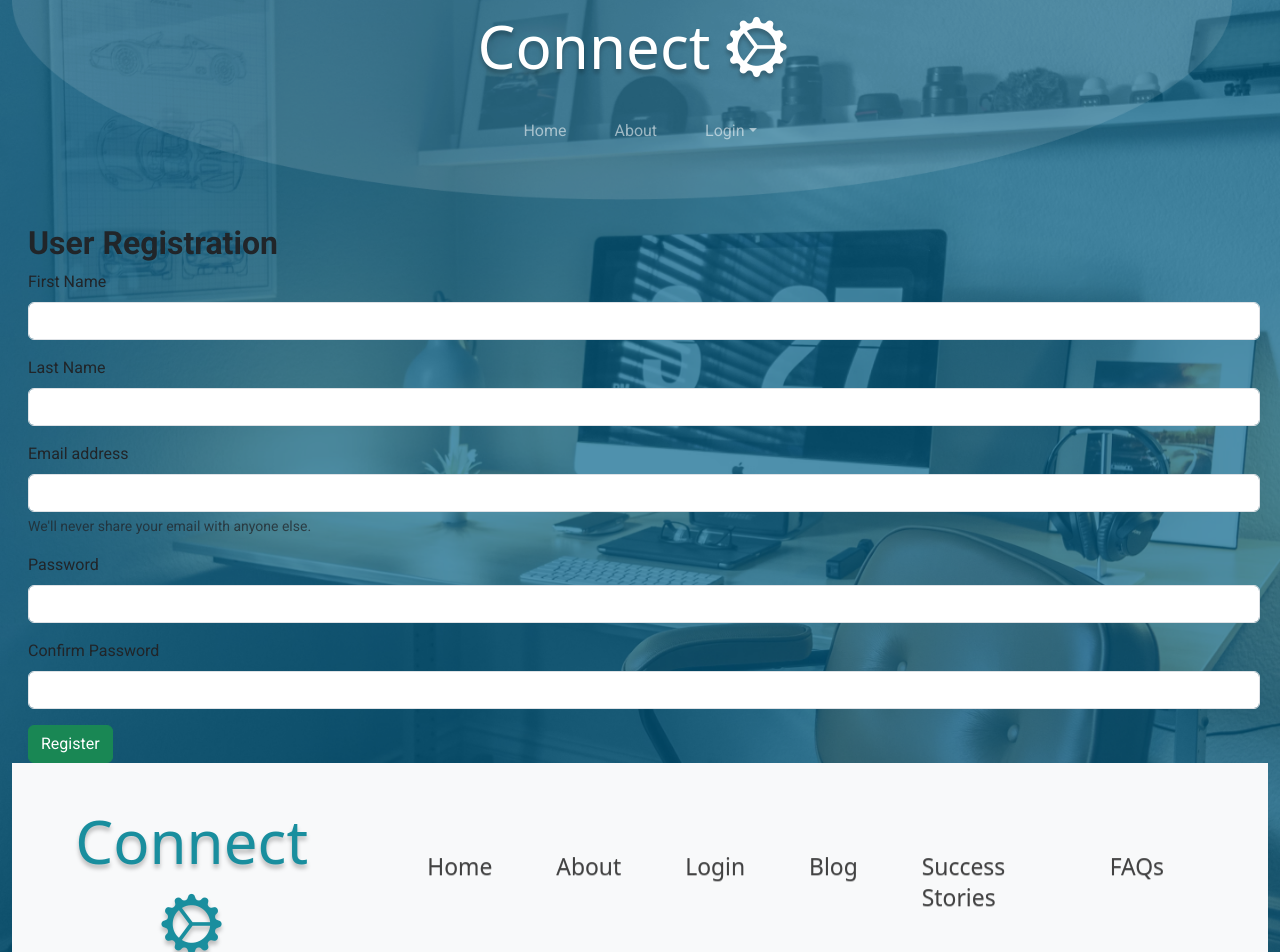
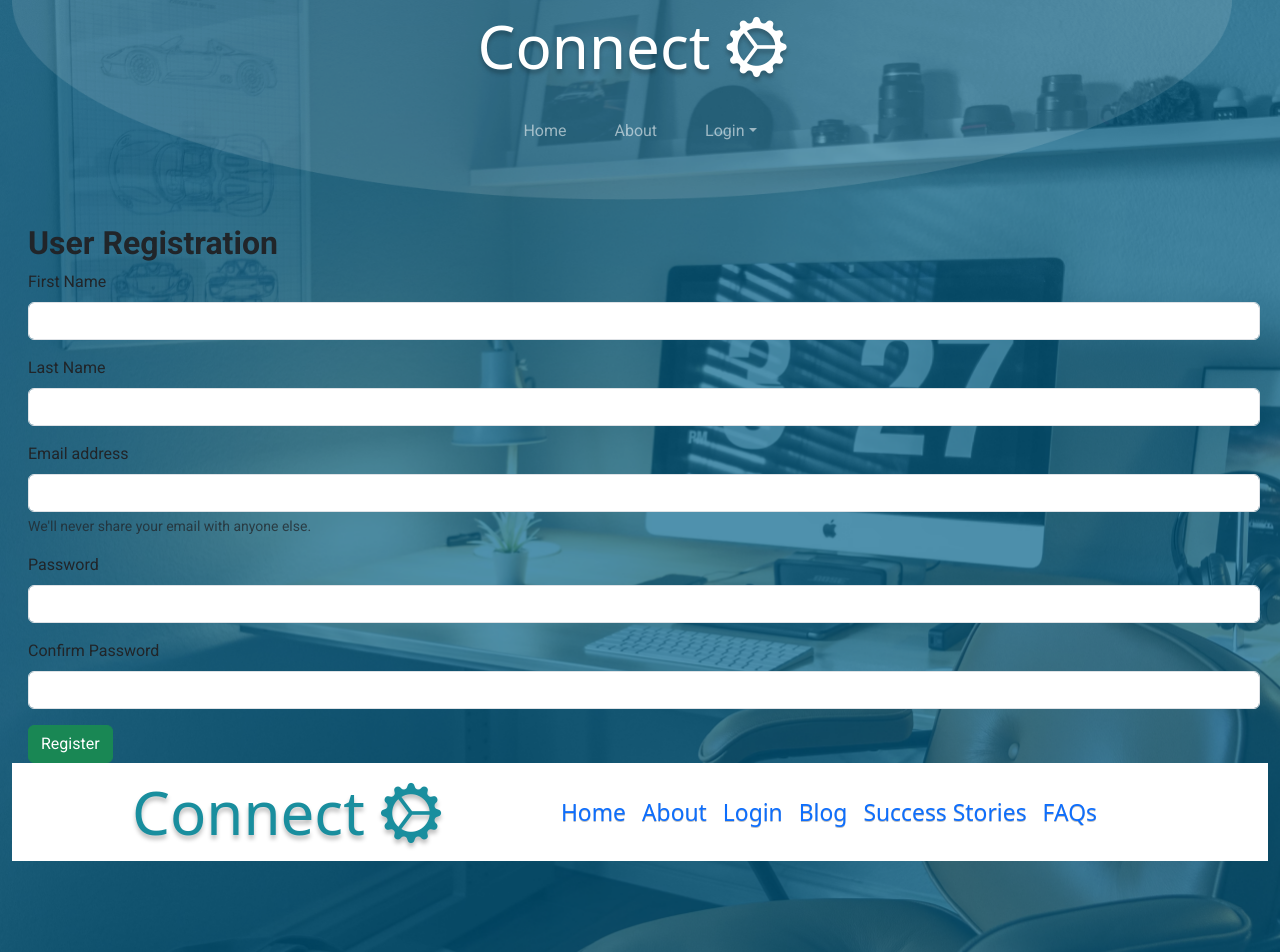
Before and after one commit to AnandRPSICS/Marketplace_freelancers_Frontend, a React (Create React App) app: page /user-register in a window 1280 px wide. Shown: the top 952 px of the page. Built offline with nearby package versions, Linux system fonts and the light colour scheme.

Commit message:
home page modified

```diff
--- a/src/App.css
+++ b/src/App.css
@@ -6,5 +6,8 @@ body {
 .bg-hero{
     background-image: url('./Assets/banner.png');
     background-repeat: no-repeat;
-    background-size:contain;
+    background-size:cover;
+    height: 1110.069px;
+    /* width: 1440px; */
+    flex-shrink: 0;
 }
--- a/src/App.js
+++ b/src/App.js
@@ -10,7 +10,7 @@ import Navbar from './Pages/Common/Navbar/navbar';
 import Footer from './Pages/Common/Footer/footer';
 function App() {
   return (
-    <div className='container-fluid bg-hero'>
+    <div className='container-xxl bg-hero m-auto '>
       <Navbar/>
       <BrowserRouter>
         <Routes>
--- a/src/Pages/Common/Footer/footer.js
+++ b/src/Pages/Common/Footer/footer.js
@@ -3,35 +3,35 @@ import './footer.css';
 
 function Footer() {
   return (
-    <div className='container-fluid bg-light '>
+    <div className='container-fluid bg-white m-0'>
       <nav className="navbar navbar-expand-lg navbar-light" id='footer-base'>
-      <div className="container-fluid ">
-      <span className="connect footer-brand">
+      <div className="container-fluid mx-5">
+      <span className="connect footer-brand mx-5">
         <span>Connect</span>
-        <i className="bi bi-gear-wide-connected mx-3"></i>
+        <i className="bi bi-gear-wide-connected mx-3 d-inline"></i>
       </span>
         <button className="navbar-toggler" type="button" data-bs-toggle="collapse" data-bs-target="#navbarNav" aria-controls="navbarNav" aria-expanded="false" aria-label="Toggle navigation">
           <span className="navbar-toggler-icon"></span>
         </button>
-        <div className="collapse navbar-collapse " id="navbarNav">
-          <ul className="navbar-nav m-5 ">
-            <li className="nav-item m-4">
-              <a className="nav-link" href="#">Home</a>
+        <div className="collapse navbar-collapse mx-5 " id="navbarNav">
+          <ul className="navbar-nav ">
+            <li className="nav-item  ">
+              <a className="nav-link text-primary" href="#">Home</a>
             </li>
-            <li className="nav-item m-4">
-              <a className="nav-link" href="#">About</a>
+            <li className="nav-item ">
+              <a className="nav-link text-primary" href="#">About</a>
             </li>
-            <li className="nav-item m-4">
-              <a className="nav-link" href="#">Login</a>
+            <li className="nav-item ">
+              <a className="nav-link text-primary" href="#">Login</a>
             </li>
-            <li className="nav-item m-4">
-              <a className="nav-link" href="#">Blog</a>
+            <li className="nav-item ">
+              <a className="nav-link text-primary" href="#">Blog</a>
             </li>
-            <li className="nav-item m-4">
-              <a className="nav-link" href="#">Success Stories</a>
+            <li className="nav-item ">
+              <a className="nav-link text-primary" href="#">Success Stories</a>
             </li>
-            <li className="nav-item m-4">
-              <a className="nav-link" href="#">FAQs</a>
+            <li className="nav-item ">
+              <a className="nav-link text-primary" href="#">FAQs</a>
             </li>
           </ul>
          </div>
--- a/src/Pages/Common/Home/home.css
+++ b/src/Pages/Common/Home/home.css
@@ -16,7 +16,9 @@ line-height: normal;
    }
 #btn3{
     color: #FFF;
-    margin: 7%;
+    margin-top: 20%;
+    height: 80px;
+    width: 400px;
    }
 .home-inner{
 color: #56D6FF;
@@ -56,6 +58,9 @@ line-height: normal;
     padding: 5%;
     background-repeat: no-repeat;
     background-size:cover;
+    /* width: 1440px; */
+    height: 517.063px;
+    flex-shrink: 0;
 }
 
 .home-banner-inner{
@@ -156,8 +161,12 @@ line-height: normal;
     padding: 5%;
     background-repeat: no-repeat;
     background-size:cover;
-    height: 50vh;
+    /* height: 50vh; */
     background-attachment: fixed;
+    height: 520.181px;
+    flex-shrink: 0;
+    background-position: center;
+
 }
 .home-banner-testimonial{
 color: #1A728E;
--- a/src/Pages/Common/Home/home.js
+++ b/src/Pages/Common/Home/home.js
@@ -23,8 +23,8 @@ function Home(props) {
         <button className="btn btn-outline-info btn-lg px-5 py-4 m-5" id="btn1">Connect Now  <i className="bi bi-gear-wide-connected mx-3"></i></button>
       </div>
       <div className="home-banner mb-5 p-5">
+        <div className="home-banner-inner m-5 p-5">
         <img src={notification} alt="notification" className="ms-auto float-end"/>
-        <div className="home-banner-inner m-5 p-5">
           <p className="home-banner-inner1 ">Easily report lost or found items with a user-friendly platform, including photos and detailed descriptions.</p>
         </div>
         <p className="home-banner-inner2 m-5 p-5">Simplified Reporting</p>
@@ -54,7 +54,7 @@ function Home(props) {
           </div>
         </div>
       </div>
-      <div className="home-banner-ipad  m-4 text-center">
+      <div className="home-banner-ipad text-center  m-4 ">
       <button className="btn btn-info btn-lg " id="btn3">CONNECT TO NETWORK  <i className="bi bi-gear-wide-connected mx-3"></i></button>
       </div>
       <div className="home-banner-inner text-center p-4 m-5">
--- a/src/Pages/Common/Navbar/navbar.js
+++ b/src/Pages/Common/Navbar/navbar.js
@@ -1,5 +1,6 @@
 import React from "react";
 import "./navbar.css";
+import { Link } from "react-router-dom";
 function Navbar() {
   return (
     <div className="container-fluid bg-connect">
```
